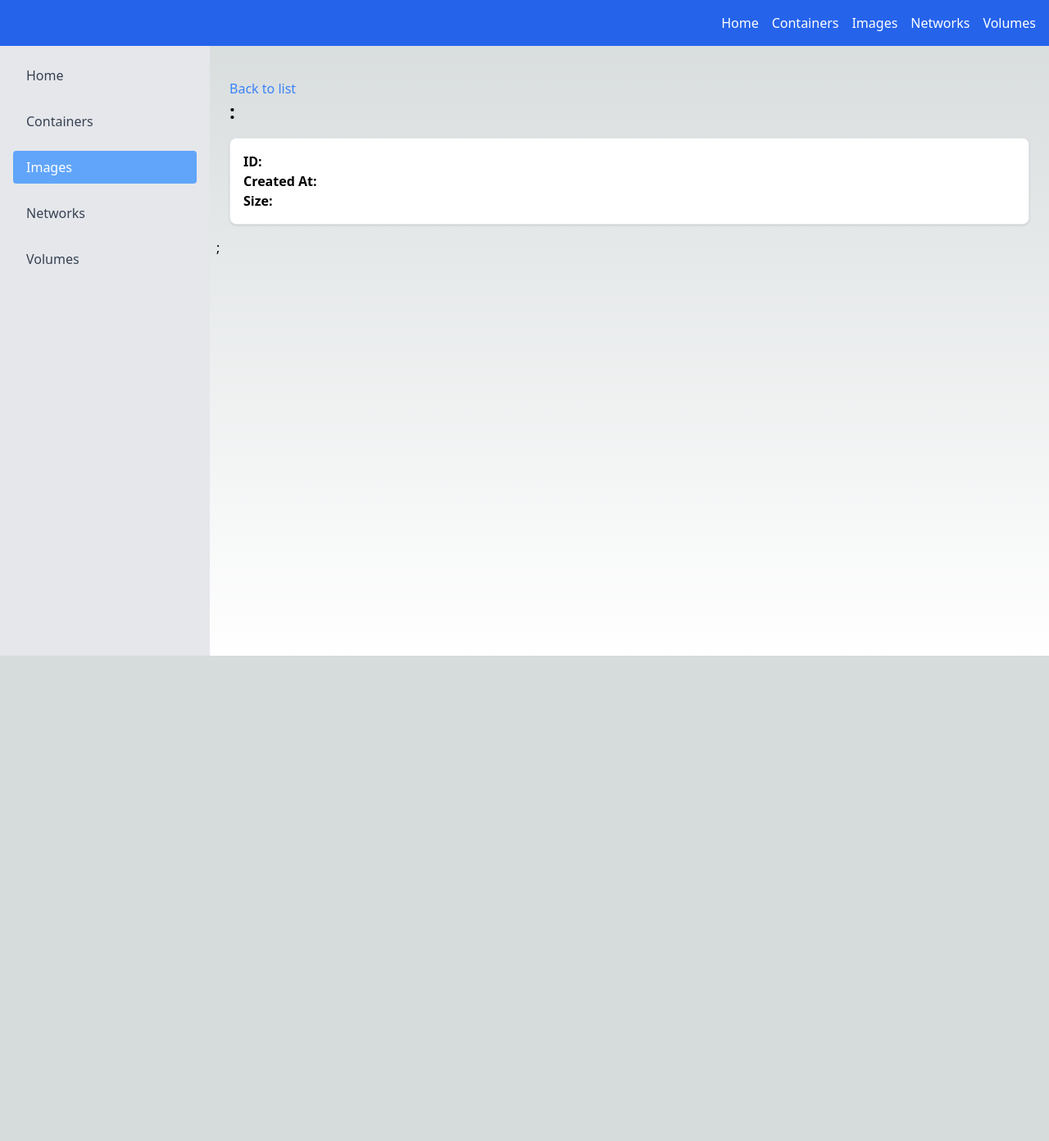
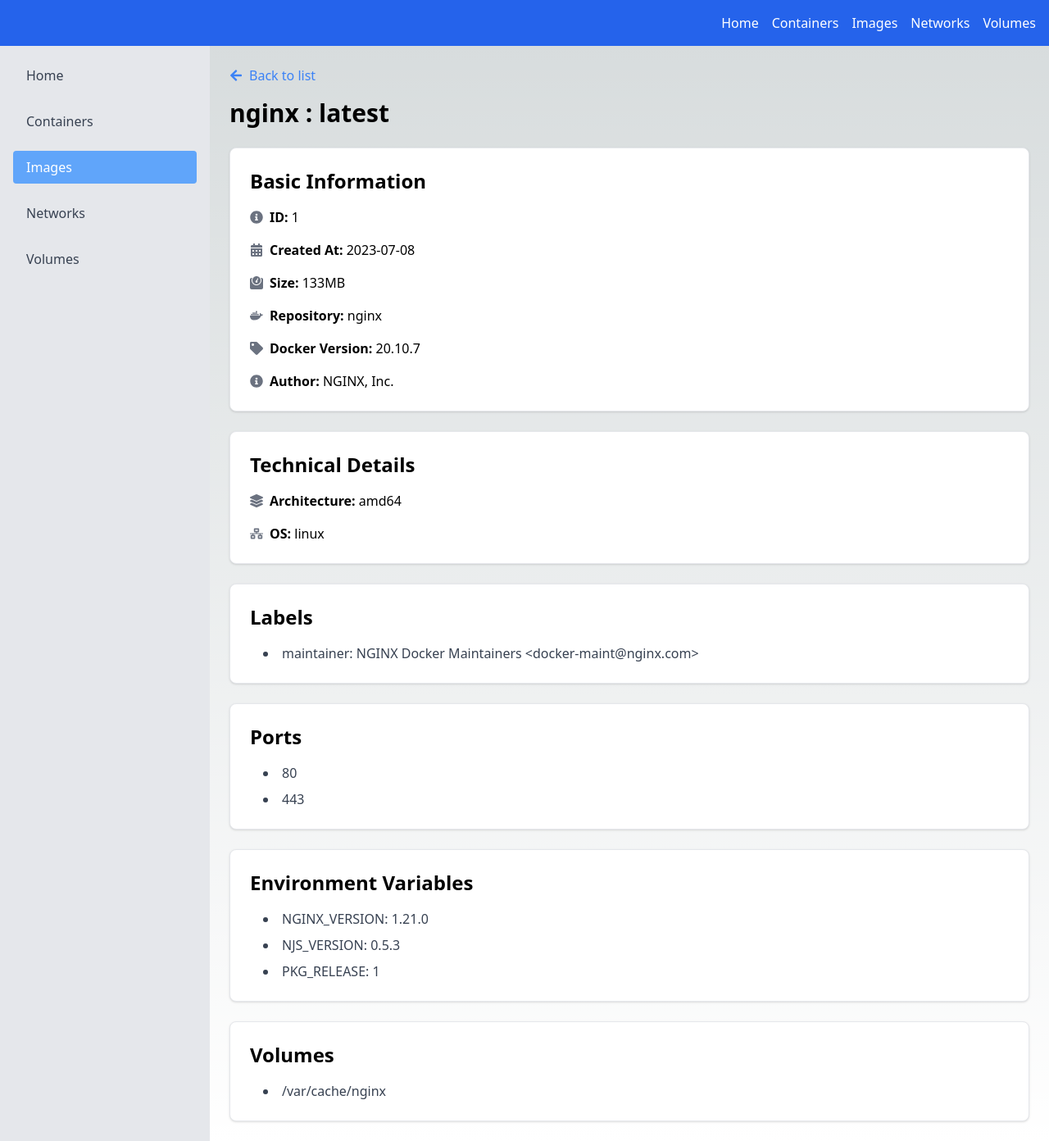
Before and after one commit to yeoniii20/docker_GUI, a Next.js app: page /images/1 in a window 1280 px wide. Shown: the whole page at 82% size. Before the commit the page ends 800 px from the top, so only its background shows below. Built offline with nearby package versions, Linux system fonts and the light colour scheme.

Commit message:
feat: update image detail page

```diff
--- a/src/app/(images)/images/[slug]/page.tsx
+++ b/src/app/(images)/images/[slug]/page.tsx
@@ -4,17 +4,34 @@
 import { useEffect, useState } from "react";
 import { DockerImageDetail } from "../../../../../types/images";
 import { IMAGE_DATA } from "../../../../../data/images";
+import {
+  FaArrowLeft,
+  FaInfoCircle,
+  FaCalendarAlt,
+  FaWeight,
+  FaTag,
+  FaDocker,
+  FaLayerGroup,
+  FaNetworkWired,
+} from "react-icons/fa";
 
 export default function ImageDetail({ params }: { params: { slug: string } }) {
   const router = useRouter();
   const [image, setImage] = useState<DockerImageDetail | null>(null);
 
   useEffect(() => {
-    setImage(IMAGE_DATA);
-  }, []);
+    const imageDetail = IMAGE_DATA.find(
+      (img) => img.id === params.slug
+    ) as DockerImageDetail;
+    setImage(imageDetail || null);
+  }, [params.slug]);
 
   if (!image) {
-    return <div>Loading...</div>;
+    return (
+      <div className="flex justify-center items-center min-h-screen">
+        <div className="text-2xl">Loading...</div>
+      </div>
+    );
   }
 
   const handleBackClick = () => {
@@ -22,30 +39,117 @@
   };
 
   return (
-    <>
     <div className="container p-4 mx-auto text-black">
-        <div
-          className="text-blue-500 hover:text-blue-700 mt-4 block"
+      <button
+        className="flex items-center text-blue-500 hover:text-blue-700"
         onClick={handleBackClick}
       >
-          Back to list
-        </div>
-        <h1 className="text-2xl font-bold mb-4">
-          {image.name}:{image.tag}
-        </h1>
-        <div className="border bg-white p-4 rounded-lg shadow">
+        <FaArrowLeft className="mr-2" /> Back to list
+      </button>
+      <h3 className="text-3xl font-bold mb-6 mt-4">
+        {image.name} : {image.tag}
+      </h3>
+      <div className="grid grid-cols-1 gap-6">
+        <div className="border bg-white p-6 rounded-lg shadow space-y-4">
+          <h2 className="text-2xl font-semibold mb-4">Basic Information</h2>
+          <div className="flex items-center space-x-2">
+            <FaInfoCircle className="text-gray-500" />
             <p>
               <strong>ID:</strong> {image.id}
             </p>
+          </div>
+          <div className="flex items-center space-x-2">
+            <FaCalendarAlt className="text-gray-500" />
             <p>
               <strong>Created At:</strong> {image.createdAt}
             </p>
+          </div>
+          <div className="flex items-center space-x-2">
+            <FaWeight className="text-gray-500" />
             <p>
               <strong>Size:</strong> {image.size}
             </p>
           </div>
+          <div className="flex items-center space-x-2">
+            <FaDocker className="text-gray-500" />
+            <p>
+              <strong>Repository:</strong> {image.repository}
+            </p>
           </div>
-      ;
-    </>
+          <div className="flex items-center space-x-2">
+            <FaTag className="text-gray-500" />
+            <p>
+              <strong>Docker Version:</strong> {image.dockerVersion}
+            </p>
+          </div>
+          <div className="flex items-center space-x-2">
+            <FaInfoCircle className="text-gray-500" />
+            <p>
+              <strong>Author:</strong> {image.author}
+            </p>
+          </div>
+        </div>
+
+        <div className="border bg-white p-6 rounded-lg shadow space-y-4">
+          <h2 className="text-2xl font-semibold mb-4">Technical Details</h2>
+          <div className="flex items-center space-x-2">
+            <FaLayerGroup className="text-gray-500" />
+            <p>
+              <strong>Architecture:</strong> {image.architecture}
+            </p>
+          </div>
+          <div className="flex items-center space-x-2">
+            <FaNetworkWired className="text-gray-500" />
+            <p>
+              <strong>OS:</strong> {image.os}
+            </p>
+          </div>
+        </div>
+
+        <div className="border bg-white p-6 rounded-lg shadow space-y-4">
+          <h2 className="text-2xl font-semibold mb-4">Labels</h2>
+          <ul className="list-disc list-inside ml-4 space-y-2">
+            {Object.entries(image.labels).map(([key, value]) => (
+              <li key={key} className="text-gray-700">
+                {key}: {value}
+              </li>
+            ))}
+          </ul>
+        </div>
+
+        <div className="border bg-white p-6 rounded-lg shadow space-y-4">
+          <h2 className="text-2xl font-semibold mb-4">Ports</h2>
+          <ul className="list-disc list-inside ml-4 space-y-2">
+            {image.ports.map((port) => (
+              <li key={port} className="text-gray-700">
+                {port}
+              </li>
+            ))}
+          </ul>
+        </div>
+
+        <div className="border bg-white p-6 rounded-lg shadow space-y-4">
+          <h2 className="text-2xl font-semibold mb-4">Environment Variables</h2>
+          <ul className="list-disc list-inside ml-4 space-y-2">
+            {Object.entries(image.environmentVariables).map(([key, value]) => (
+              <li key={key} className="text-gray-700">
+                {key}: {value}
+              </li>
+            ))}
+          </ul>
+        </div>
+
+        <div className="border bg-white p-6 rounded-lg shadow space-y-4">
+          <h2 className="text-2xl font-semibold mb-4">Volumes</h2>
+          <ul className="list-disc list-inside ml-4 space-y-2">
+            {image.volumes.map((volume) => (
+              <li key={volume} className="text-gray-700">
+                {volume}
+              </li>
+            ))}
+          </ul>
+        </div>
+      </div>
+    </div>
   );
 }
```
Lines whose indentation alone changed are shown as unchanged.
